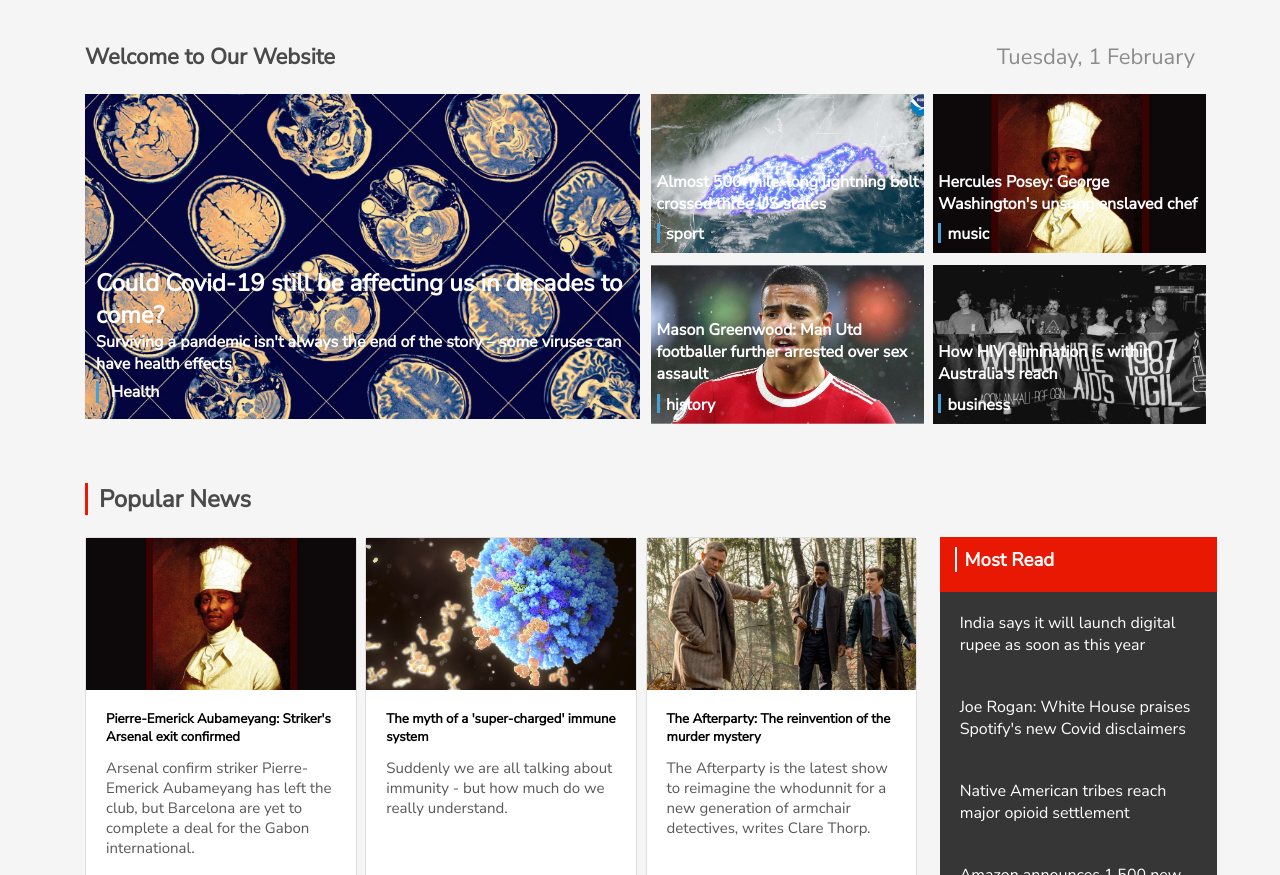
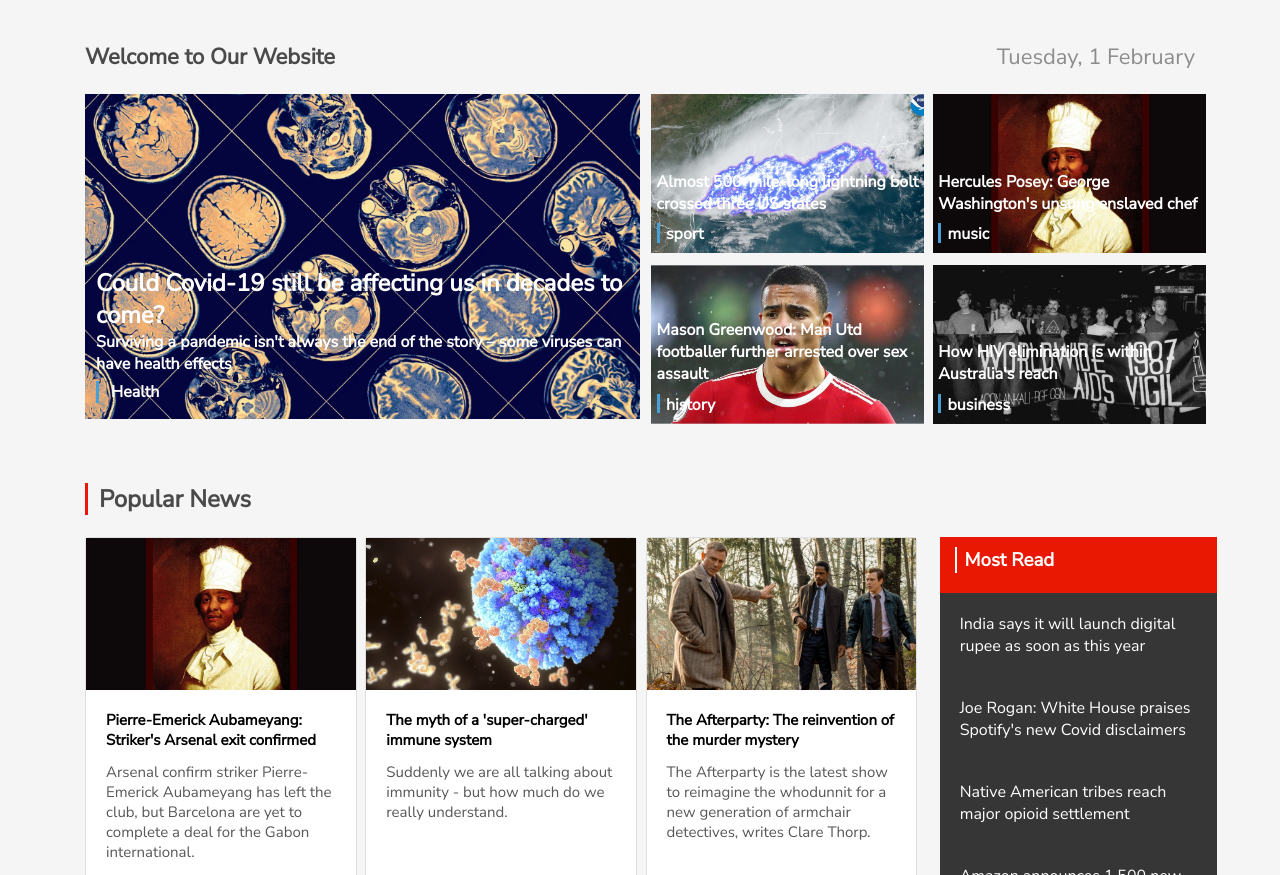
Before and after one commit to GSG-G11/news-website-team5, a plain HTML site: page index.html in a window 1280 px wide. Shown: the part 62-937 px from the top of the page. Drawn offline with Linux system fonts and the light colour scheme.

Commit message:
Update style.css

```diff
--- a/style.css
+++ b/style.css
@@ -421,3 +421,8 @@ h3:hover {
   object-fit: cover;
   align-self: center;
 }
+.popular-news-holder .card-title {
+    margin-bottom: 0.75rem;
+    cursor: pointer;
+    font-size: 15px;
+}
```
